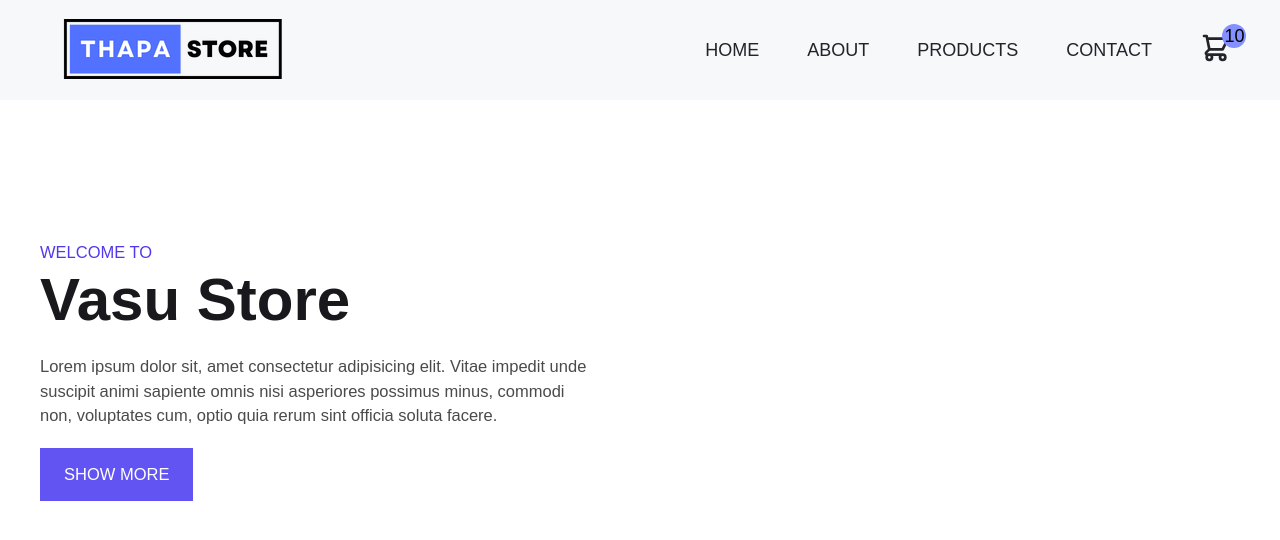
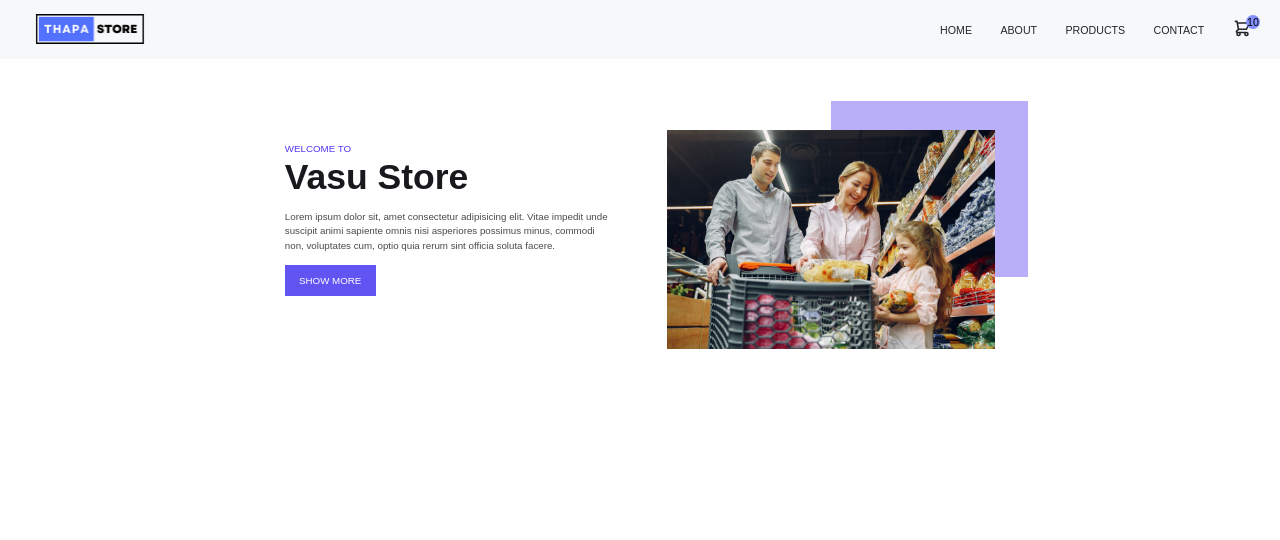
Before and after one commit to vasuahex/ecommerce, a React (Vite) app: page / in a window 1280 px wide. Shown: the top 540 px of the page. Built offline with nearby package versions, Linux system fonts and the light colour scheme.

Commit message:
second commit

```diff
--- a/src/GlobalStyle.tsx
+++ b/src/GlobalStyle.tsx
@@ -11,7 +11,7 @@ export const GlobalStyle = createGlobalStyle`
 
 
 html {
-  font-size: 62.5%;
+  font-size: 37%;
   /* scroll-behavior: smooth; */
   /* 1rem = 10px */
   overflow-x: hidden;
--- a/src/components/Header.tsx
+++ b/src/components/Header.tsx
@@ -5,7 +5,7 @@ const Header = () => {
   return (
     <MainHeader>
         <NavLink to="/">
-            <img src="./images/logo.png" alt="my logo"/>
+            <img src="./images/logo.png" alt="my logo" className='logo'/>
         </NavLink>
         <Nav/>
     </MainHeader>
--- a/src/components/Herosection.tsx
+++ b/src/components/Herosection.tsx
@@ -1,5 +1,5 @@
 import styled from 'styled-components'
-import {NavLink} from 'react-router-dom'
+import { NavLink } from 'react-router-dom'
 import { Button } from '../styles/Button'
 const Herosection = () => {
   return (
@@ -16,12 +16,17 @@ const Herosection = () => {
               <Button>show more</Button>
             </NavLink>
           </div>
+          <div className='hero-section-image'>
+            <figure>
+              <img src='images/hero.jpg' alt="hero" className='img-style' />
+            </figure>
+          </div>
         </div>
       </div>
     </Wrapper>
   )
 }
-const Wrapper=styled.section`
+const Wrapper = styled.section`
 padding: 12rem 0;
 
   img {
```
Lines whose indentation alone changed are shown as unchanged.
